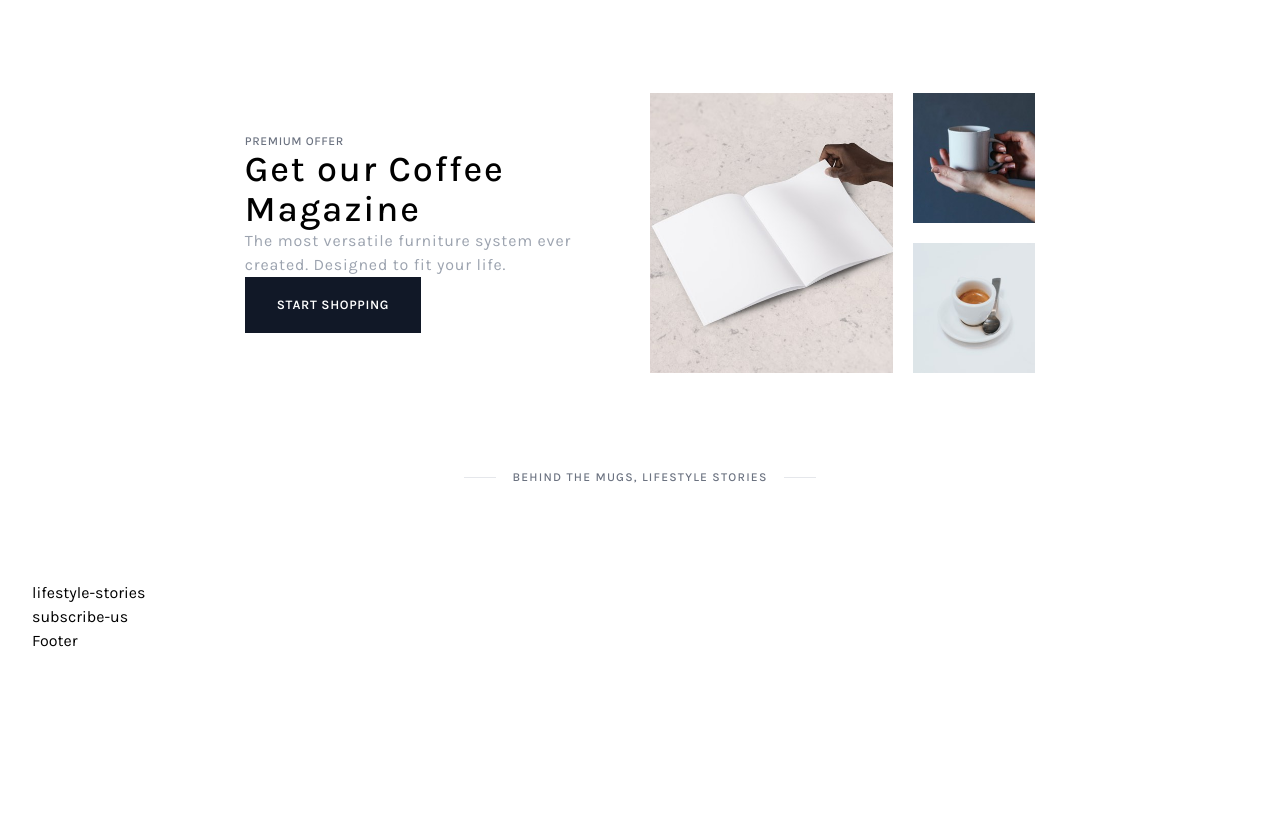
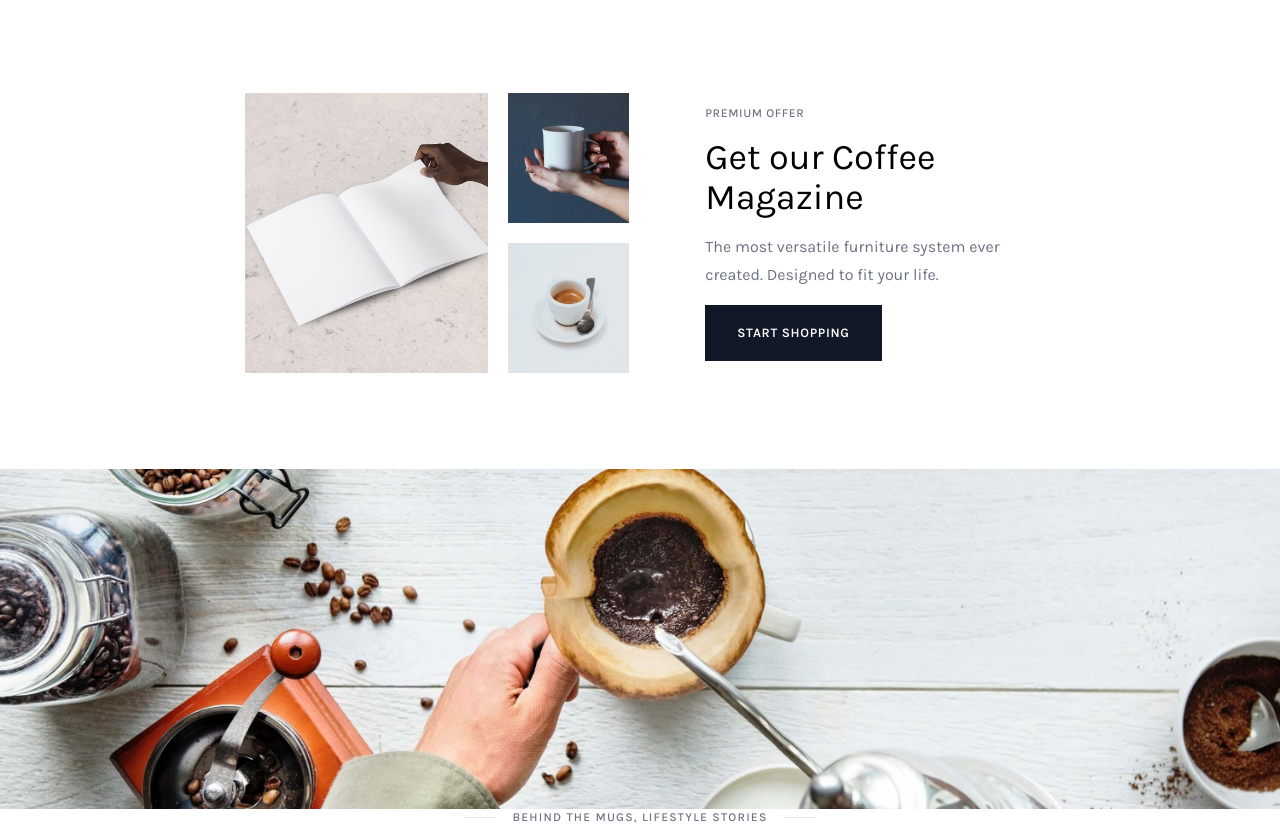
Before and after one commit to ndhoan/tailwind-coffee-style, a website: page src/index.html in a window 1280 px wide. Shown: the part 3845-4673 px from the top of the page. Before the commit the page ends 4498 px from the top, so only its background shows below. Drawn offline with nearby package versions, Linux system fonts and the light colour scheme; files that its build step writes are made by us from their sources; files whose address does not match are found by name.

Commit message:
implement parallax section

```diff
--- a/src/index.html
+++ b/src/index.html
@@ -505,42 +505,50 @@
           </div>
           <div class="coffee-magazine w-[95%] xl:w-[65%] mx-auto mb-24">
             <div
-              class="flex flex-col md:flex-row-reverse justify-center items-center gap-5"
+              class="flex flex-col md:flex-row justify-center items-center gap-5 w-full h-full"
             >
-              <div class="hnd-magazine-images flex basis-1/2 gap-5">
+              <div
+                class="hnd-magazine-images gap-5 basis-1/2 md:flex md:flex-row w-full h-full mb-5 md:mb-0"
+              >
                 <div
-                  class="hnd-magazine-big-image h-[280px] bg-[url('./img/magazine-big-image.jpg')] bg-cover bg-no-repeat bg-center basis-2/3"
+                  class="hnd-magazine-big-image h-[280px] bg-[url('./img/magazine-big-image.jpg')] bg-cover bg-no-repeat bg-center basis-2/3 mb-3 xs:md-5 md:mb-0"
                 ></div>
                 <div
-                  class="hnd-magazine-small-images flex flex-col basis-1/3 gap-5"
+                  class="hnd-magazine-small-images flex flex-row md:flex-col basis-1/3 gap-3 xs:gap-5"
                 >
                   <div
-                    class="hnd-magazine-small-image-01 h-[130px] bg-[url('./img/magazine-small-image-01.jpg')] bg-cover bg-no-repeat bg-center basis-1/2"
+                    class="hnd-magazine-small-image-01 h-[130px] xs:h-[200px] md:h-[130px] bg-[url('./img/magazine-small-image-01.jpg')] bg-cover bg-no-repeat bg-center basis-1/2"
                   ></div>
                   <div
-                    class="hnd-magazine-small-image-02 h-[130px] bg-[url('./img/magazine-small-image-02.jpg')] bg-cover bg-no-repeat bg-center basis-1/2"
+                    class="hnd-magazine-small-image-02 h-[130px] xs:h-[200px] md:h-[130px] bg-[url('./img/magazine-small-image-02.jpg')] bg-cover bg-no-repeat bg-center basis-1/2"
                   ></div>
                 </div>
               </div>
-              <div class="hnd-magazine-post basis-1/2">
+              <div
+                class="hnd-magazine-post basis-1/2 pl-8 xl:pl-14 text-center md:text-left"
+              >
                 <div
-                  class="uppercase tracking-wider text-gray-500 text-xs font-medium"
+                  class="uppercase tracking-wider text-gray-500 text-xs font-medium mb-4"
                 >
                   Premium Offer
                 </div>
-                <div class="text-4xl tracking-wider font-medium">
-                  Get our Coffee Magazine
-                </div>
-                <div class="tracking-wider text-gray-400">
+                <div class="text-4xl mb-4">Get our Coffee Magazine</div>
+                <div class="text-gray-500 leading-7 mb-4">
                   The most versatile furniture system ever created. Designed to
                   fit your life.
                 </div>
-                <div class="hnd-button w-max text-white bg-gray-900">
+                <div
+                  class="hnd-button w-max text-white bg-gray-900 mx-auto md:mx-0"
+                >
                   Start Shopping
                 </div>
               </div>
             </div>
           </div>
+
+          <div
+            class="hnd-parallax-section h-[340px] bg-[url('./img/parallax-section.jpg')] bg-cover bg-no-repeat bg-center bg-fixed w-[100vw] relative left-[calc(-50vw+50%)]"
+          ></div>
 
           <div class="hnd-sub-headline">
             <div class="hnd-sub-headline-deco-line"></div>
@@ -549,7 +557,7 @@
             </div>
             <div class="hnd-sub-headline-deco-line"></div>
           </div>
-          <div class="lifestyle-stories">lifestyle-stories</div>
+          <div class="lifestyle-stories h-[1000px]">lifestyle-stories</div>
 
           <div class="subscribe-us">subscribe-us</div>
         </main>
--- a/tailwind.config.js
+++ b/tailwind.config.js
@@ -1,7 +1,14 @@
+const defaultTheme = require("tailwindcss/defaultTheme")
+
 /** @type {import('tailwindcss').Config} */
+
 module.exports = {
   content: ["./src/**/*.{html,js}"],
   theme: {
+    screens: {
+      xs: "480px",
+      ...defaultTheme.screens,
+    },
     extend: {
       fontFamily: {
         Karla: ["Karla", "sans-serif"],
```
Also changed, not shown: src/img/parallax-section.jpg (added).
